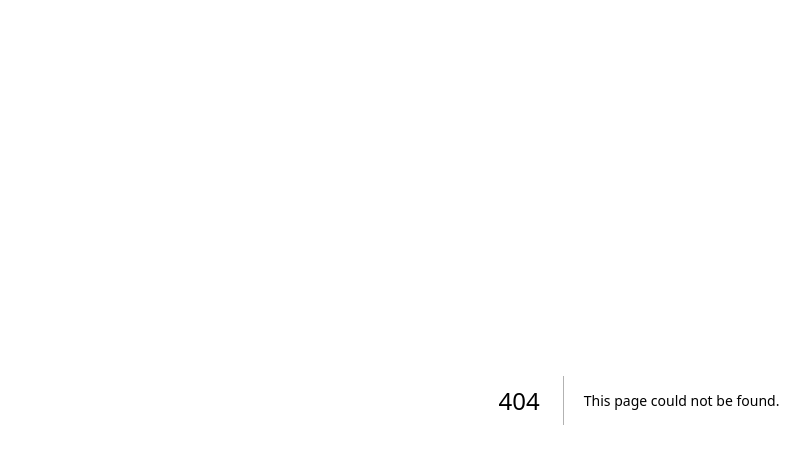
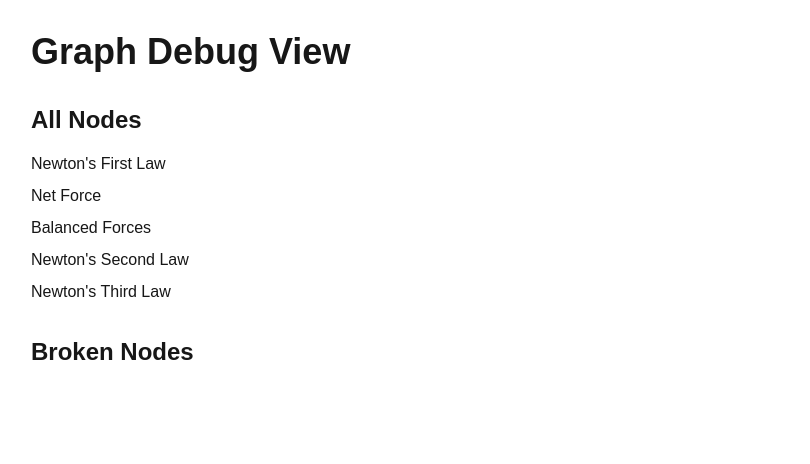
Before and after one commit to Omkarkele2006/SciSleuth, a Next.js app in the folder frontend/: page /graph in a window 1280 px wide. Before the commit this address had no page. Shown: the top 464 px of the page, without its empty margins (1-811 px from the left). Built offline with nearby package versions, Linux system fonts and the light colour scheme.

Commit message:
feat: add graph health debug view

```diff
--- /dev/null
+++ b/frontend/src/app/graph/page.tsx
@@ -0,0 +1,67 @@
+"use client";
+
+import { useEffect, useState } from "react";
+
+import { nodes } from "@/data/graph";
+import { evaluateGraphHealth } from "@/lib/evaluateGraphHealth";
+import { Misconception } from "@/types/misconception";
+
+export default function GraphPage() {
+  const [brokenNodes, setBrokenNodes] =
+    useState<string[]>([]);
+
+  useEffect(() => {
+    const stored =
+      localStorage.getItem(
+        "misconceptions"
+      );
+
+    if (!stored) return;
+
+    const misconceptions: Misconception[] =
+      JSON.parse(stored);
+
+    const result =
+      evaluateGraphHealth(
+        misconceptions
+      );
+
+    setBrokenNodes(result);
+  }, []);
+
+  return (
+    <main className="min-h-screen p-8 space-y-8">
+      <h1 className="text-4xl font-bold">
+        Graph Debug View
+      </h1>
+
+      <div>
+        <h2 className="text-2xl font-semibold mb-4">
+          All Nodes
+        </h2>
+
+        <ul className="space-y-2">
+          {nodes.map((node) => (
+            <li key={node.id}>
+              {node.label}
+            </li>
+          ))}
+        </ul>
+      </div>
+
+      <div>
+        <h2 className="text-2xl font-semibold mb-4">
+          Broken Nodes
+        </h2>
+
+        <ul className="space-y-2">
+          {brokenNodes.map((nodeId) => (
+            <li key={nodeId}>
+              {nodeId}
+            </li>
+          ))}
+        </ul>
+      </div>
+    </main>
+  );
+}
```
